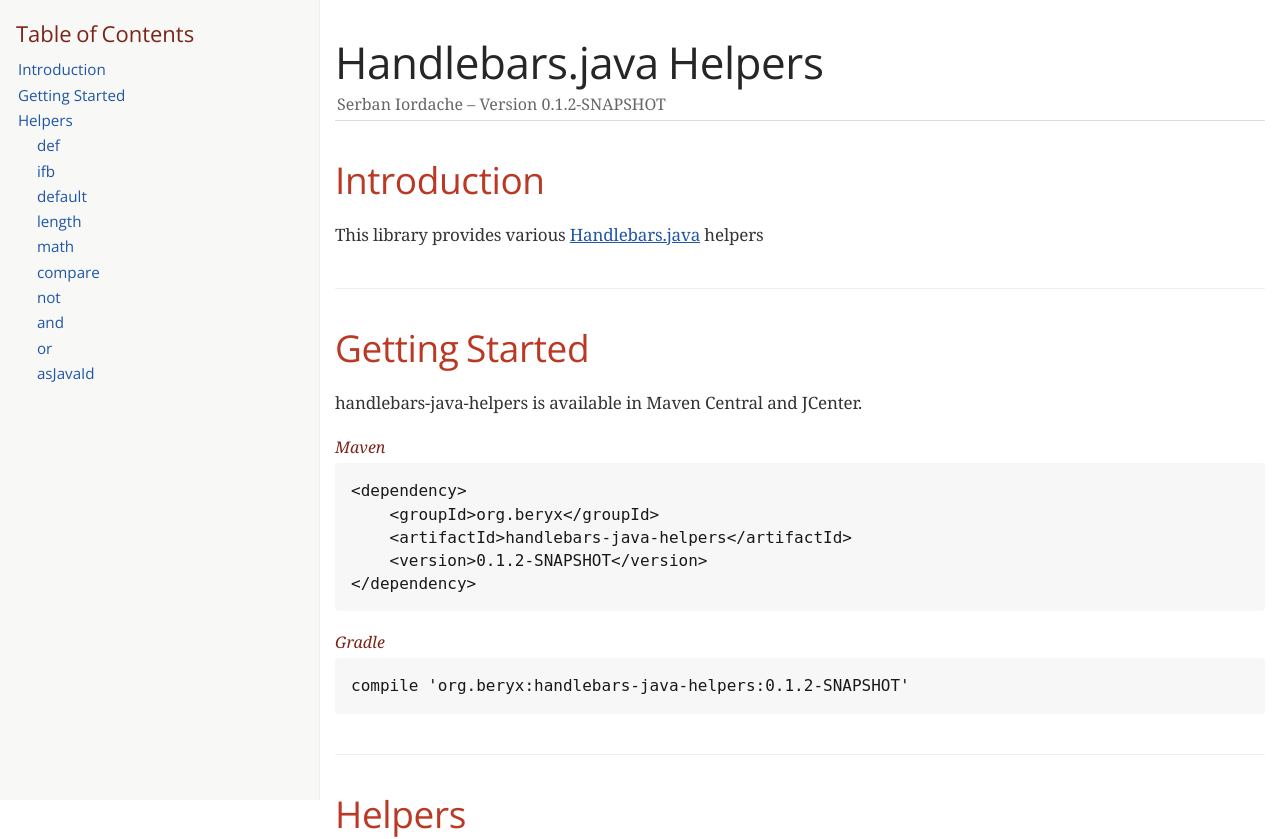
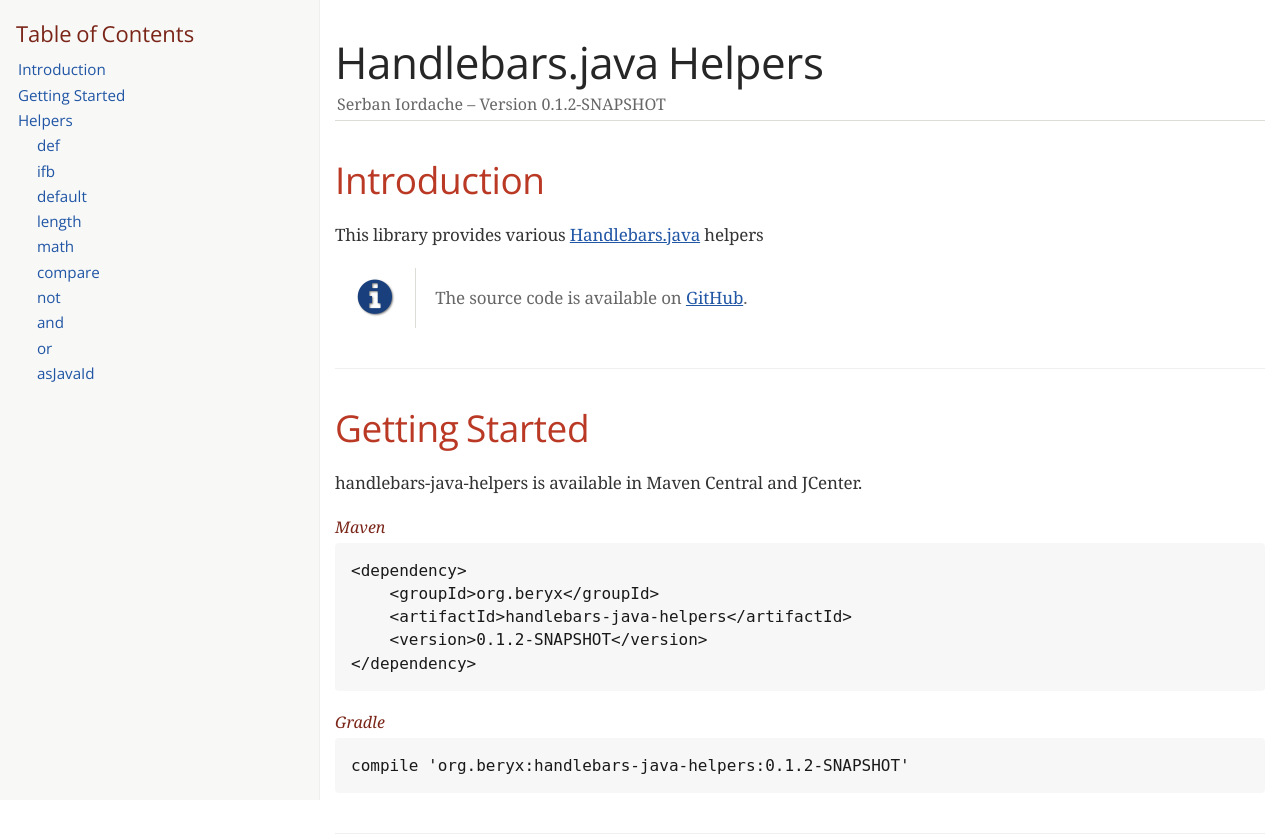
Before and after one commit to beryx/handlebars-java-helpers, a plain HTML site: page snapshots/0.1.2-SNAPSHOT/index.html in a window 1280 px wide. Shown: the top 839 px of the page. Drawn offline with nearby package versions, Linux system fonts and the light colour scheme; a web font is replaced by a local one.

Commit message:
Publish of Github pages from Gradle.

```diff
--- a/snapshots/0.1.2-SNAPSHOT/index.html
+++ b/snapshots/0.1.2-SNAPSHOT/index.html
@@ -59,6 +59,18 @@ hs.src = ('//s10.histats.com/js15_as.js');
 <div class="sectionbody">
 <div class="paragraph">
 <p>This library provides various <a href="https://github.com/jknack/handlebars.java">Handlebars.java</a> helpers</p>
+</div>
+<div class="admonitionblock note">
+<table>
+<tr>
+<td class="icon">
+<i class="fa icon-note" title="Note"></i>
+</td>
+<td class="content">
+The source code is available on <a href="https://github.com/beryx/handlebars-java-helpers">GitHub</a>.
+</td>
+</tr>
+</table>
 </div>
 </div>
 </div>
```
